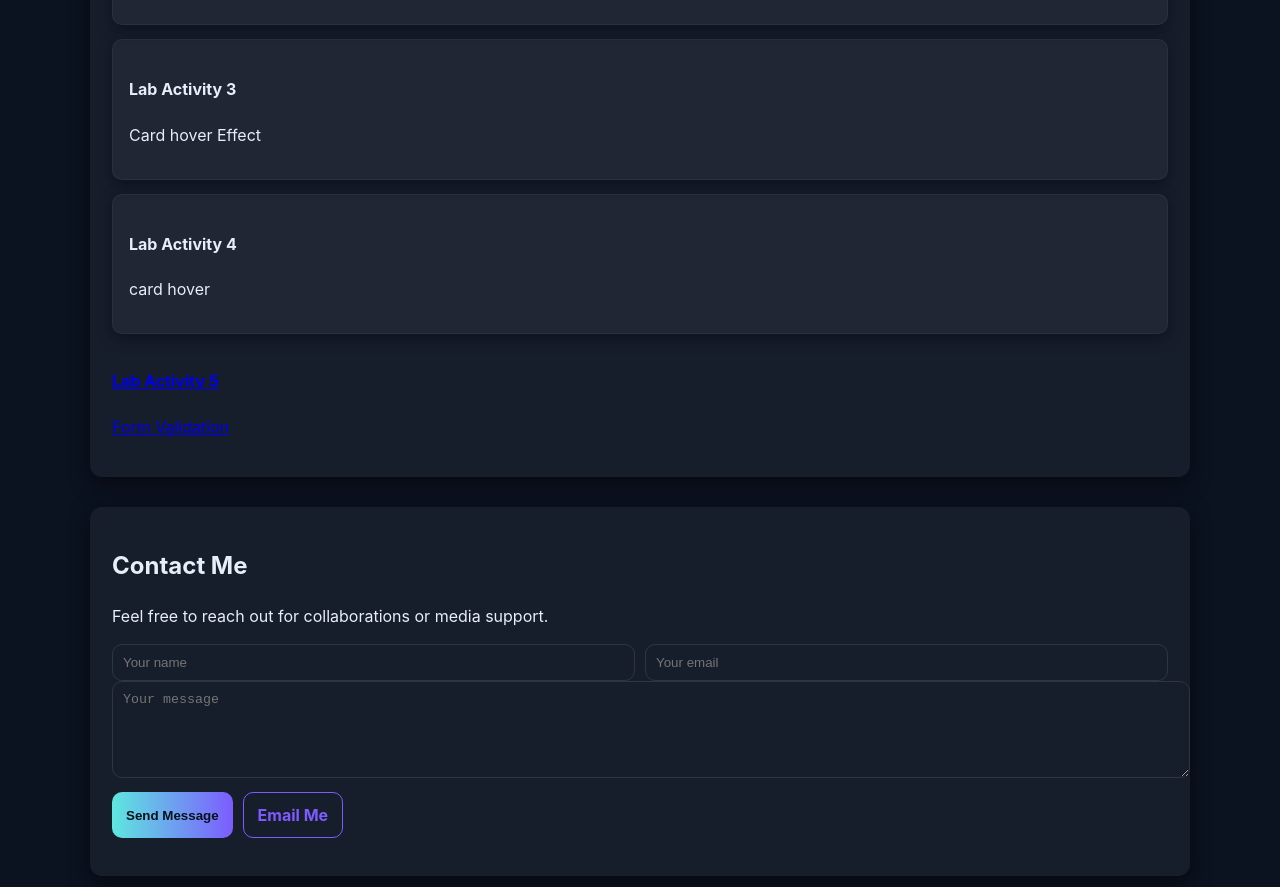
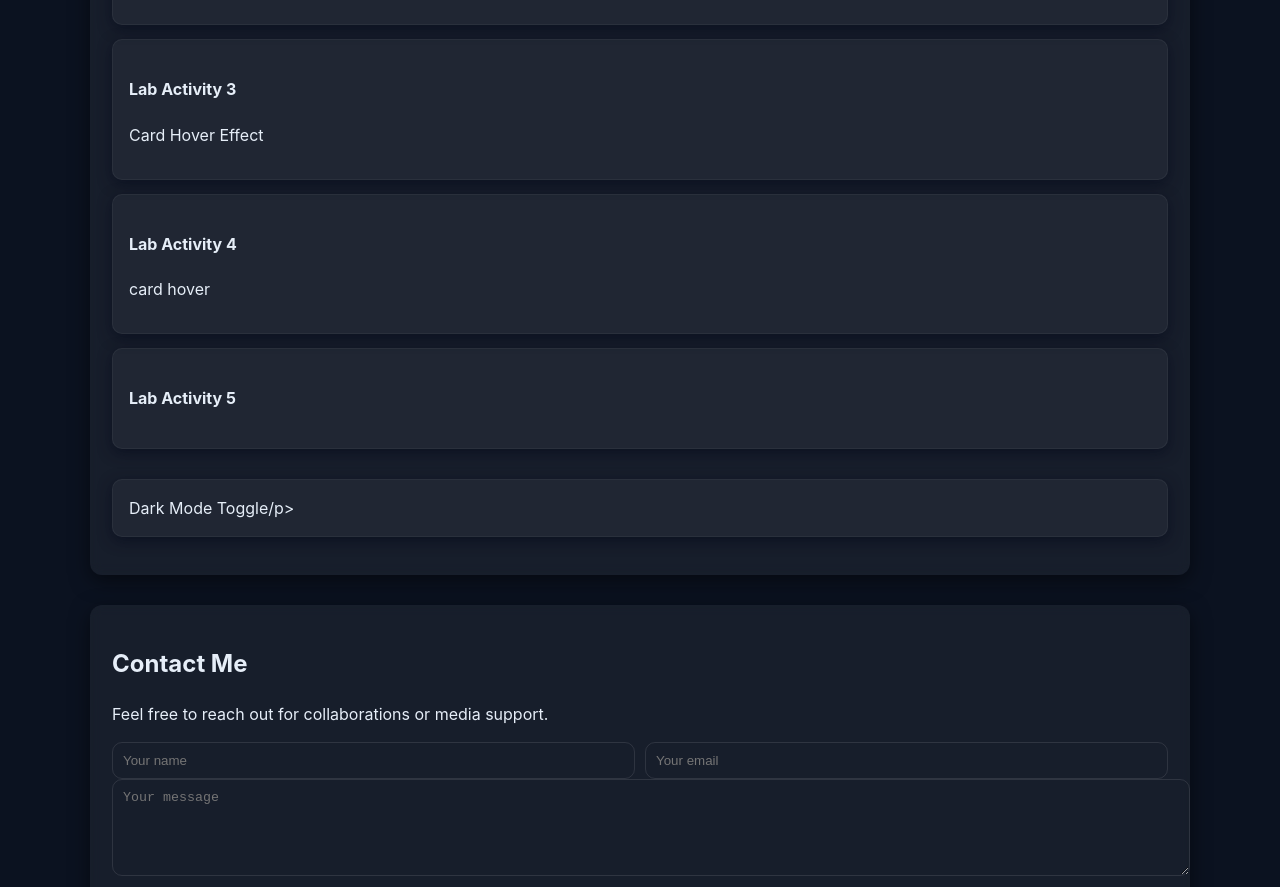
Before and after one commit to vincecarlrosales53-max/Vince-Carl-Rosales-for-portpolio, a plain HTML site: page index.html in a window 1280 px wide. Shown: the part 2560-3447 px from the top of the page. Drawn offline with Linux system fonts and the light colour scheme.

Commit message:
Update index.html

```diff
--- a/index.html
+++ b/index.html
@@ -153,13 +153,13 @@
               <h4>Lab Activity 2</h4><p>CSS Styling and Layout</p>
             </a>
             <a href="lab3.html" class="proj lab-card" target="_blank">
-              <h4>Lab Activity 3</h4><p>Card hover Effect</p>
+              <h4>Lab Activity 3</h4><p>Card Hover Effect</p>
             </a>
             <a href="lab4.html" class="proj lab-card" target="_blank">
               <h4>Lab Activity 4</h4><p>card hover</p>
             </a>
-            <a href="lab5.html" class="Dark Mode Toggle" target="_blank">
-              <h4>Lab Activity 5</h4><p>Form Validation</p>
+            <a href="lab5.html" class="proj lab-card" target="_blank">
+              <h4>Lab Activity 5</h4><p>Dark Mode Toggle/p>
             </a>
           </div>
         </div>
```
